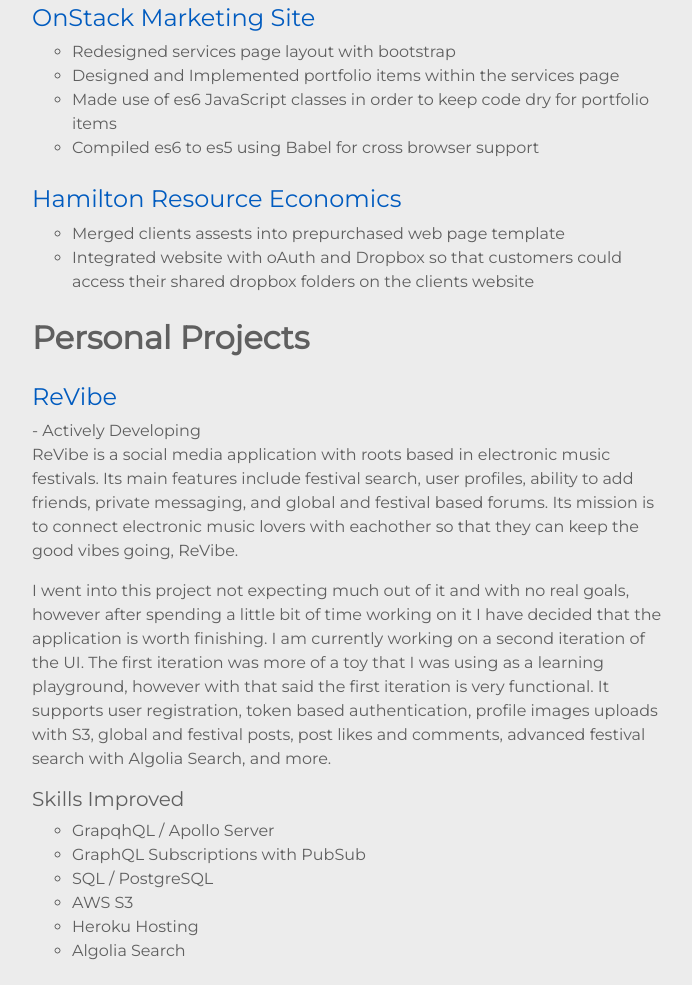
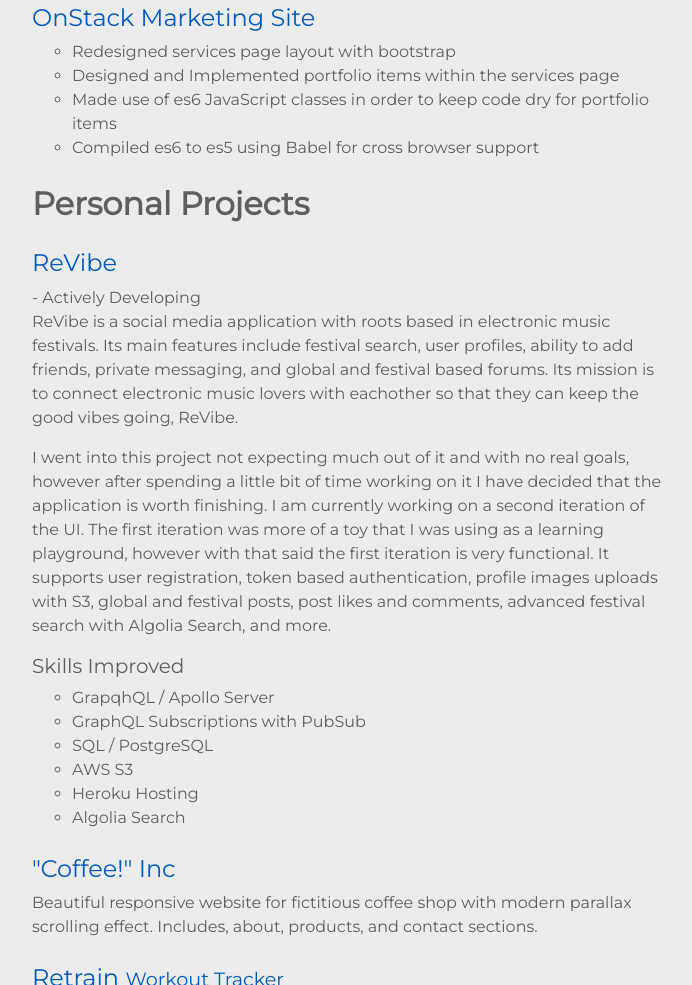
Before and after one commit to Matthew-Jimenez/portfolio-w-parallax, a plain HTML site: page index.html in a window 1280 px wide. Shown: the part 4823-5808 px from the top of the page, without its empty margins (288-980 px from the left). Drawn offline with nearby package versions, Linux system fonts and the light colour scheme.

Commit message:
remove hamilton resource economics

```diff
--- a/index.html
+++ b/index.html
@@ -245,20 +245,6 @@
             </li>
             <!-- end project item 3 -->
 
-            <!-- project item 4 -->
-            <li class="project-list-item">
-              <h4>
-                <a target="_blank" href="http://resourceecon.solutions/">
-                  Hamilton Resource Economics
-                </a>
-              </h4>
-              <ul>
-                  <li>Merged clients assests into prepurchased web page template</li>
-                  <li>Integrated website with oAuth and Dropbox so that customers could access their shared dropbox folders on the clients website</li>
-                </ul>
-            </li>
-            <!-- end project item 4 -->
-
 
           </ul>
           <!-- end project list -->
```
